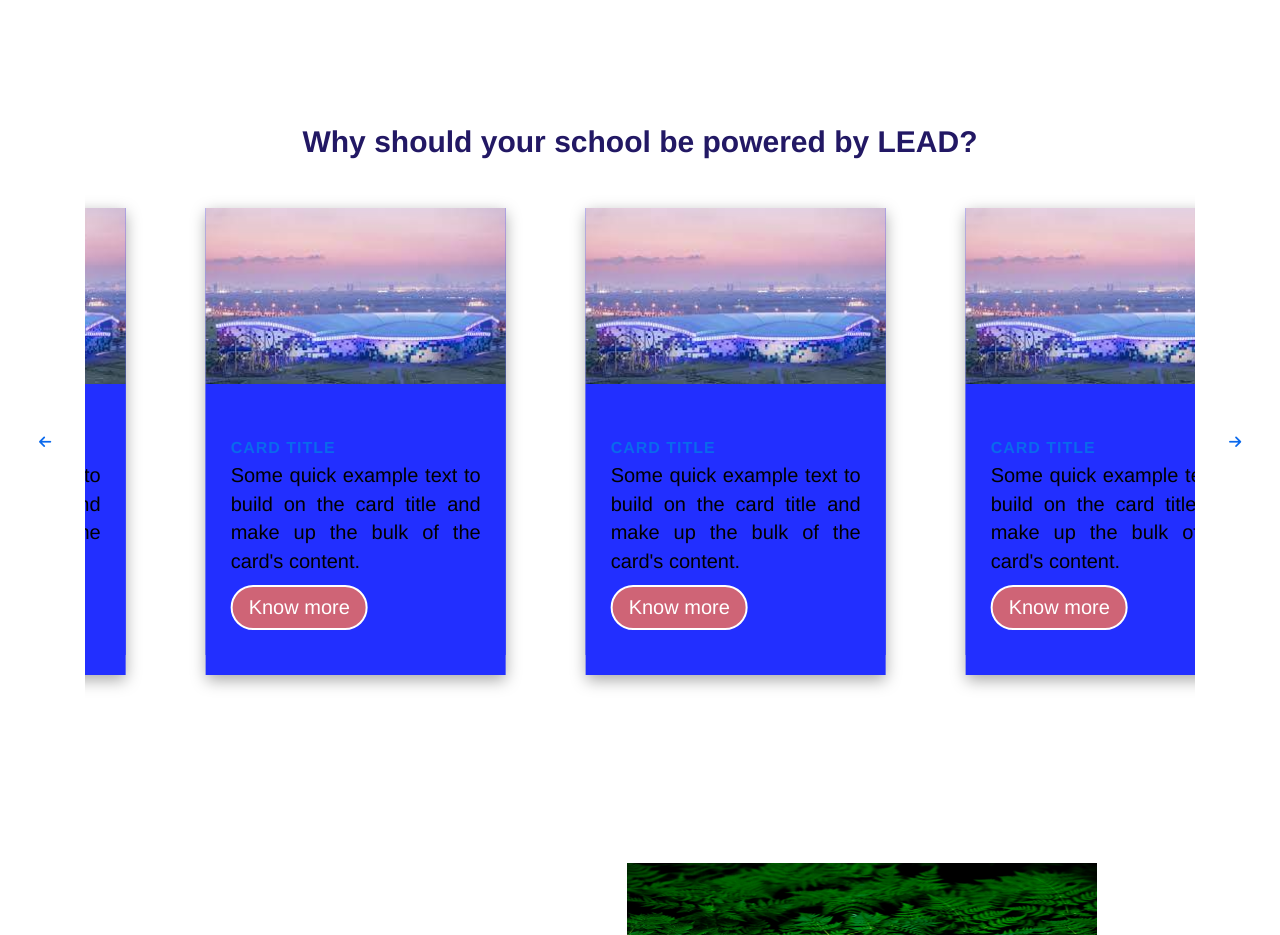
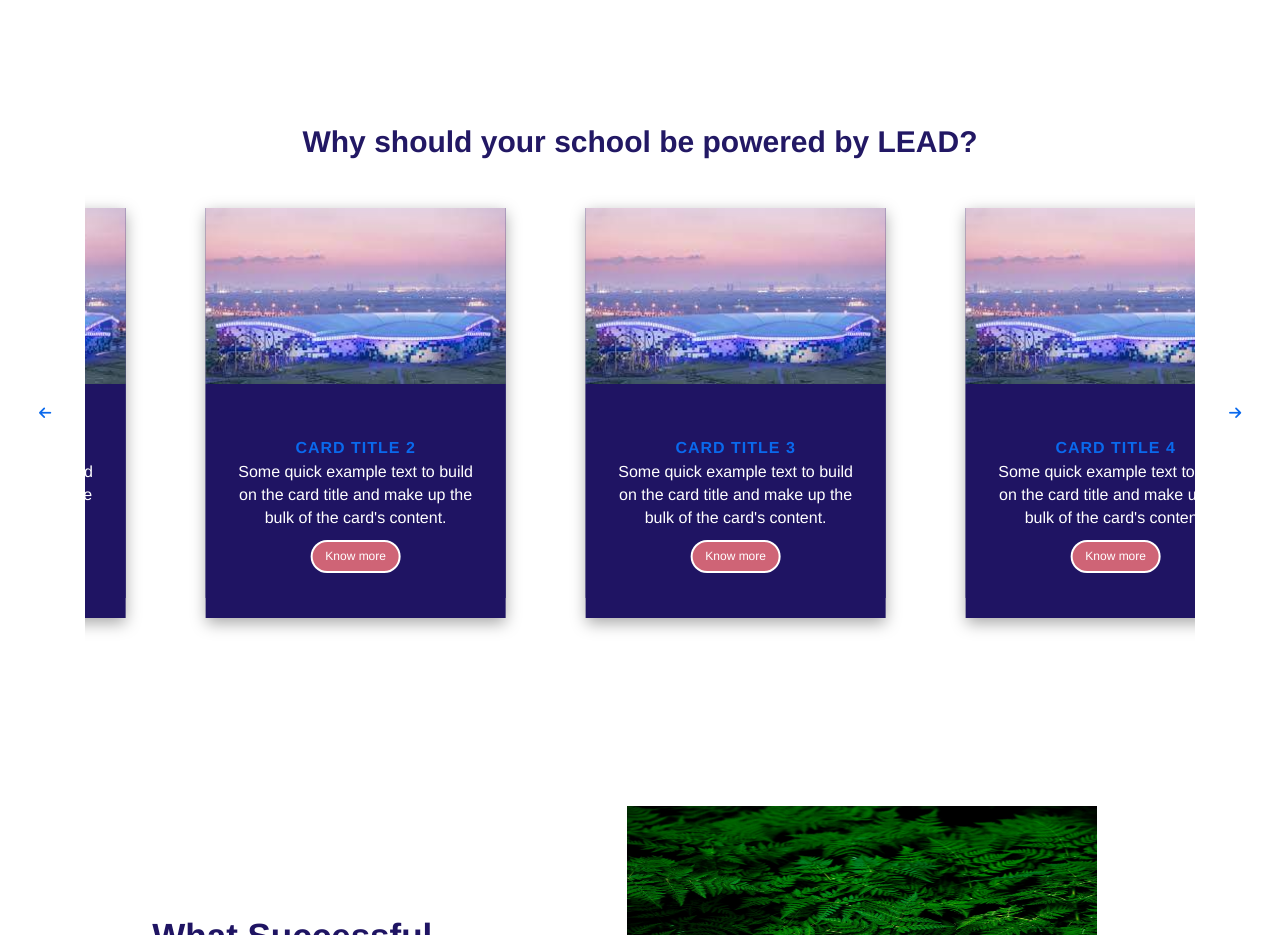
Before and after one commit to abhishek6307/future-gurukul-about-company, a plain HTML site: page index.html in a window 1280 px wide. Shown: the part 940-1875 px from the top of the page. Drawn offline with nearby package versions, Linux system fonts and the light colour scheme.

Commit message:
Initial commit 3

```diff
--- a/index.html
+++ b/index.html
@@ -9,6 +9,9 @@
   <link rel="stylesheet" href="https://cdnjs.cloudflare.com/ajax/libs/OwlCarousel2/2.2.1/assets/owl.carousel.min.css">
   <link href="https://cdn.jsdelivr.net/npm/bootstrap@5.2.2/dist/css/bootstrap.min.css" rel="stylesheet">
   <link rel="stylesheet" href="https://maxcdn.bootstrapcdn.com/bootstrap/3.4.1/css/bootstrap.min.css">
+  <link rel="stylesheet" href="https://maxcdn.bootstrapcdn.com/bootstrap/3.4.1/css/bootstrap.min.css">
+  <script src="https://ajax.googleapis.com/ajax/libs/jquery/3.6.0/jquery.min.js"></script>
+  <script src="https://maxcdn.bootstrapcdn.com/bootstrap/3.4.1/js/bootstrap.min.js"></script>
 
   <link rel="stylesheet" href="style.css">
 </head>
@@ -146,8 +149,8 @@
 
               <img src="download.jfif" alt="">
               <div class="card-body">
-                <h5 class="card-title">Card title</h5>
-                <p class="card-text">Some quick example text to build on the card title and make up the bulk of the
+                <h5 class="card-title secondary-heading">Card title 1</h5>
+                <p class="card-text secondary-para text-white">Some quick example text to build on the card title and make up the bulk of the
                   card's content.</p>
                 <a href="#" class="btn btn-know-more">Know more</a>
               </div>
@@ -157,8 +160,8 @@
 
               <img src="download.jfif" alt="">
               <div class="card-body">
-                <h5 class="card-title">Card title</h5>
-                <p class="card-text">Some quick example text to build on the card title and make up the bulk of the
+                <h5 class="card-title secondary-heading">Card title 2</h5>
+                <p class="card-text secondary-para text-white">Some quick example text to build on the card title and make up the bulk of the
                   card's content.</p>
                 <a href="#" class="btn btn-know-more">Know more</a>
               </div>
@@ -168,8 +171,8 @@
 
               <img src="download.jfif" alt="">
               <div class="card-body">
-                <h5 class="card-title">Card title</h5>
-                <p class="card-text">Some quick example text to build on the card title and make up the bulk of the
+                <h5 class="card-title secondary-heading">Card title 3</h5>
+                <p class="card-text secondary-para text-white">Some quick example text to build on the card title and make up the bulk of the
                   card's content.</p>
                 <a href="#" class="btn btn-know-more">Know more</a>
               </div>
@@ -179,8 +182,8 @@
 
               <img src="download.jfif" alt="">
               <div class="card-body">
-                <h5 class="card-title">Card title</h5>
-                <p class="card-text">Some quick example text to build on the card title and make up the bulk of the
+                <h5 class="card-title secondary-heading">Card title 4</h5>
+                <p class="card-text secondary-para text-white">Some quick example text to build on the card title and make up the bulk of the
                   card's content.</p>
                 <a href="#" class="btn btn-know-more">Know more</a>
               </div>
@@ -190,8 +193,8 @@
 
               <img src="download.jfif" alt="">
               <div class="card-body">
-                <h5 class="card-title">Card title</h5>
-                <p class="card-text">Some quick example text to build on the card title and make up the bulk of the
+                <h5 class="card-title secondary-heading">Card title 5</h5>
+                <p class="card-text secondary-para text-white">Some quick example text to build on the card title and make up the bulk of the
                   card's content.</p>
                 <a href="#" class="btn btn-know-more">Know more</a>
               </div>
@@ -201,8 +204,8 @@
 
               <img src="download.jfif" alt="efra">
               <div class="card-body">
-                <h5 class="card-title">Card title</h5>
-                <p class="card-text">Some quick example text to build on the card title and make up the bulk of the
+                <h5 class="card-title secondary-heading">Card title 6</h5>
+                <p class="card-text secondary-para text-white">Some quick example text to build on the card title and make up the bulk of the
                   card's content.</p>
                 <a href="#" class="btn btn-know-more">Know more</a>
               </div>
@@ -227,7 +230,7 @@
                 <div class="card">
                   <img class="card-img-top" src="download.jfif" alt="Card image cap">
                   <div class="card-body">
-                    <h5 class="card-title">Card title</h5>
+                    <h5 class="card-title">Card title 1</h5>
                     <p class="card-text">Some quick example text to build on the card title and make up the bulk of the
                       card's content.</p>
                     <a href="#" class="btn btn-know-more">Know more</a>
@@ -239,7 +242,7 @@
                 <div class="card">
                   <img class="card-img-top" src="download.jfif" alt="Card image cap">
                   <div class="card-body">
-                    <h5 class="card-title">Card title</h5>
+                    <h5 class="card-title">Card title 2</h5>
                     <p class="card-text">Some quick example text to build on the card title and make up the bulk of the
                       card's content.</p>
                     <a href="#" class="btn btn-know-more">Know more</a>
@@ -251,7 +254,7 @@
                 <div class="card">
                   <img class="card-img-top" src="download.jfif" alt="Card image cap">
                   <div class="card-body " style="box-sizing: border-box;">
-                    <h5 class="card-title">Card title</h5>
+                    <h5 class="card-title">Card title 3</h5>
                     <p class="card-text">Some quick example text to build on the card title and make up the bulk of the
                       card's content.</p>
                     <a href="#" class="btn btn-know-more">Know more</a>
--- a/style.css
+++ b/style.css
@@ -79,11 +79,11 @@
 .btn-know-more:hover,
 .btn-know-more:active {
 	border: 2px solid;
-	padding: 6px 16px;
+	padding: 6px 13px;
 	background-color: rgb(207 100 118);
 	color: white;
 	border-radius: 28px;
-	font-size: 1.8rem;
+	font-size: 1.2rem;
 }
 
 .btn-download:hover {
@@ -175,7 +175,7 @@
 	padding: 0 0 20px 0px;
 	position: relative;
 	display: block;
-	background: #222fff;
+	background: #1f1463;
 	color: #000;
 	width: 300px;
 	text-align: justify;
@@ -270,7 +270,7 @@
 }
 
 .card-body a {
-	font-size: 2rem;
+	font-size: 1.2rem;
 }
 
 @media only screen and (max-width: 991px) {
@@ -392,7 +392,9 @@
 }
 
 .card-body {
-	background-color: #222fff;
+	background-color: #1f1463;
+	color: white;
+	text-align: center;
 }
 
 #about-company-home {
```
